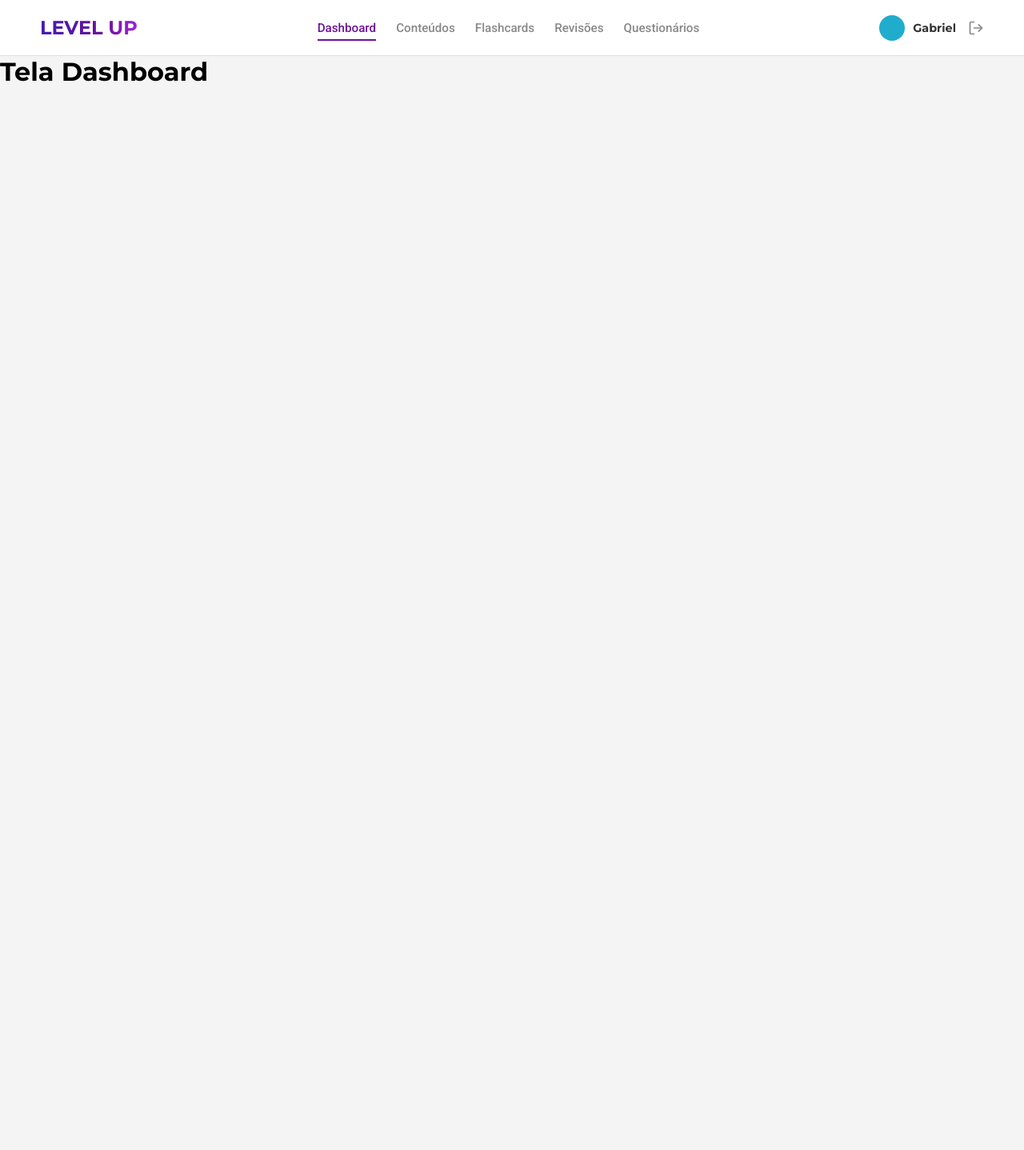
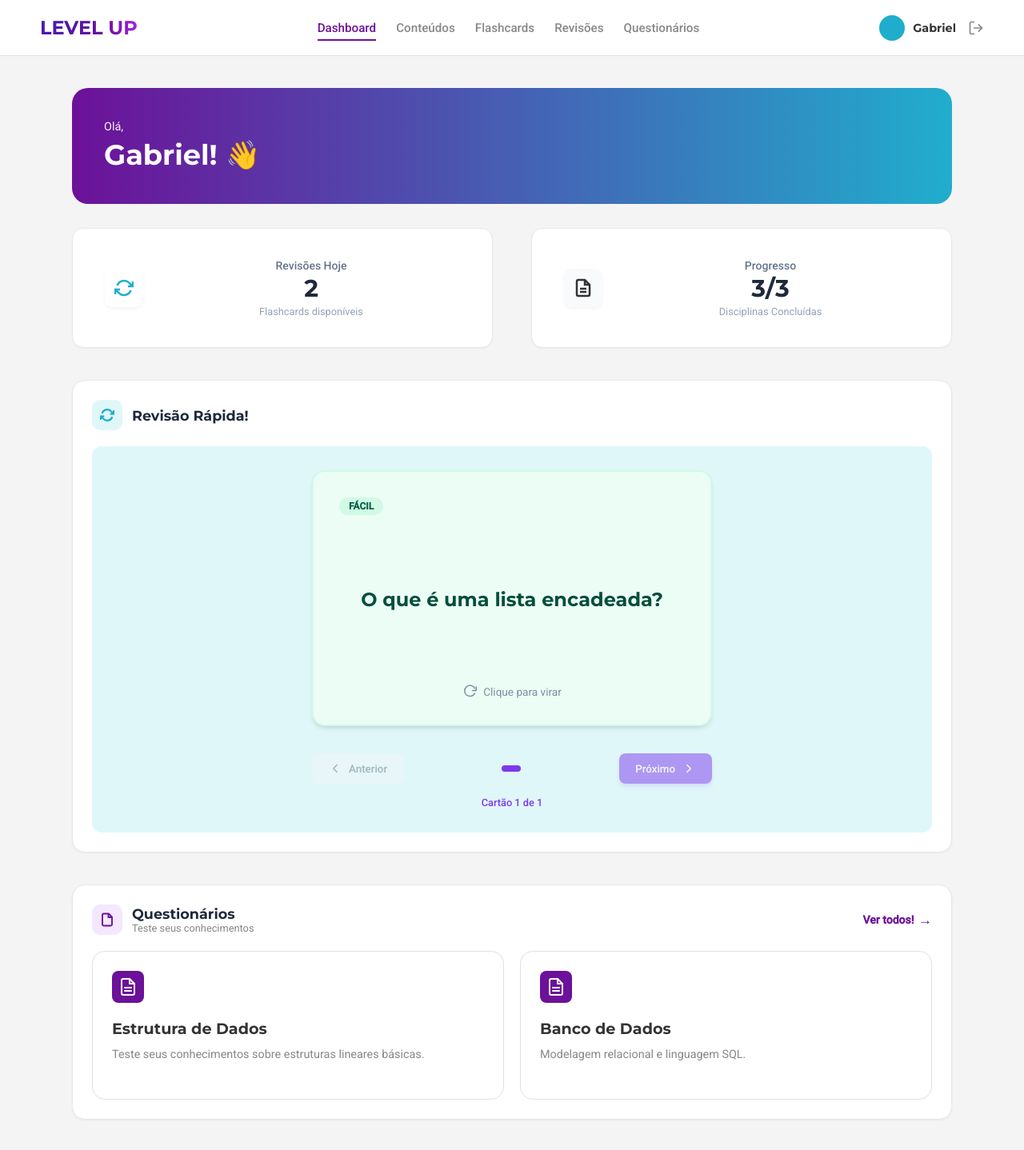
Before and after one commit to devmarina/projeto-level-up, a React (Vite) app: page /dashboard in a window 1280 px wide. Shown: the whole page at 80% size. Before the commit the page ends 800 px from the top, so only its background shows below. Built offline with nearby package versions, Linux system fonts and the light colour scheme.

Commit message:
Dashboard

```diff
--- /dev/null
+++ b/src/pages/Dashboard.css
@@ -0,0 +1,211 @@
+.dashboard-container {
+  padding: 40px 50px;
+  max-width: 1200px;
+  margin: 0 auto;
+}
+
+/* 1. Boas-Vindas */
+.welcome-banner {
+  background: linear-gradient(90deg, #6c1199 0%, #20adcd 100%);
+  border-radius: 20px;
+  padding: 40px;
+  color: white;
+  margin-bottom: 30px;
+}
+
+.welcome-banner p {
+  font-size: 0.9rem;
+  margin-bottom: 5px;
+  opacity: 0.95;
+}
+
+.welcome-banner h1 {
+  font-size: 2.2rem;
+  margin: 0;
+  font-weight: 700;
+}
+
+/* 2. Estatísticas */
+.dashboard-container .stats-grid {
+  display: grid;
+  grid-template-columns: repeat(2, minmax(0, 1fr));
+  gap: 48px; /* Increased horizontal spacing between the two stat cards */
+  margin-bottom: 40px;
+  max-width: 1200px; /* Allow cards to be wider */
+  margin-left: auto;
+  margin-right: auto;
+}
+
+.dashboard-container .stat-card {
+  background-color: #ffffff;
+  padding: 32px 40px; /* slightly larger padding to appear bigger */
+  border-radius: 14px;
+  display: flex;
+  align-items: center;
+  gap: 24px;
+  border: 1px solid #e5e7eb;
+  box-shadow: 0 1px 2px rgba(0, 0, 0, 0.04);
+  min-height: 150px; /* taller to feel more prominent */
+}
+
+.card-revisoes {
+  background-color: #d1f4f7;
+  border-color: #b8ecf3;
+}
+
+.card-progresso {
+  background-color: #ffffff;
+}
+
+/* O círculo branco do ícone */
+.stat-icon-circle {
+  width: 48px;
+  height: 48px;
+  background-color: white;
+  border-radius: 20%;
+  display: flex;
+  justify-content: center;
+  align-items: center;
+  flex-shrink: 0;
+  box-shadow: 0 2px 4px rgba(0, 0, 0, 0.05);
+}
+
+.stat-icon-circle.gray-bg {
+  background-color: #f8fafc;
+}
+
+/* Alinhamento do texto */
+.stat-info {
+  display: flex;
+  flex-direction: column;
+  align-items: center;
+  text-align: left;
+  flex-grow: 1;
+  gap: 2px;
+}
+
+.stat-title {
+  color: #64748b;
+  font-size: 0.875rem;
+  font-weight: 500;
+  margin: 0;
+}
+
+.stat-value {
+  font-size: 30px;
+  font-weight: 700;
+  color: #1e293b;
+  margin: 4px 0;
+  line-height: 1;
+}
+
+.stat-subtitle {
+  color: #94a3b8;
+  font-size: 0.8rem;
+  margin: 0;
+}
+
+/* 3. Revisão Rápida */
+.revisao-rapida-container {
+  margin-bottom: 40px;
+  background-color: white;
+  border-radius: 16px;
+  padding: 24px;
+  box-shadow: 0 1px 3px rgba(0, 0, 0, 0.05);
+  border: 1px solid #e5e7eb;
+}
+
+.section-header-dash {
+  display: flex;
+  justify-content: space-between;
+  align-items: center;
+  margin-bottom: 20px;
+}
+
+.title-with-icon {
+  display: flex;
+  align-items: center;
+  gap: 12px;
+}
+
+.title-with-icon h3 {
+  margin: 0;
+  font-size: 1.1rem;
+  font-weight: 700;
+  color: #1e293b;
+}
+
+.icon-box-cyan {
+  background: #e0f7f9;
+  padding: 10px;
+  border-radius: 10px;
+  display: flex;
+  align-items: center;
+  justify-content: center;
+}
+
+.icon-box-purple {
+  background: #f3e8ff;
+  padding: 10px;
+  border-radius: 10px;
+  display: flex;
+  align-items: center;
+  justify-content: center;
+}
+
+.dash-flashcard-wrapper {
+  background-color: #e0f7f9;
+  padding: 30px;
+  border-radius: 12px;
+}
+
+/* Ajuste para o FlashcardViewer não ocupar a tela toda no Dashboard */
+.dash-flashcard-wrapper .flashcard-outer-container {
+  border: none;
+  background: transparent;
+  padding: 0;
+}
+
+/* 4. Questionários */
+.questionarios-dash-section {
+  background-color: white;
+  border-radius: 16px;
+  padding: 24px;
+  box-shadow: 0 1px 3px rgba(0, 0, 0, 0.05);
+  border: 1px solid #e5e7eb;
+}
+
+.subtitle-small {
+  margin: 0;
+  font-size: 0.8rem;
+  color: #888;
+}
+
+.questionarios-grid-dash {
+  display: grid;
+  grid-template-columns: repeat(2, 1fr);
+  gap: 20px;
+}
+
+.ver-todos-link {
+  text-decoration: none;
+  color: #6c1199;
+  font-weight: 600;
+  font-size: 0.9rem;
+  display: flex;
+  align-items: center;
+  gap: 6px;
+  transition: opacity 0.2s;
+}
+
+.ver-todos-link:hover {
+  opacity: 0.8;
+}
+
+.arrow {
+  font-size: 1.1rem;
+}
+
+.m-0 {
+  margin: 0;
+}
--- a/src/pages/Dashboard.jsx
+++ b/src/pages/Dashboard.jsx
@@ -1,7 +1,132 @@
+import React, { useState } from "react";
+import { Link, useNavigate } from "react-router-dom";
+import FlashcardViewer from "../components/FlashcardViewer"; // Nome conforme seu export default
+import CardDisciplinaQuestionario from "../components/CardDisciplinaQuestionario";
+import "./Dashboard.css";
+
 export default function Dashboard() {
+  const navigate = useNavigate();
+
+  // Dados simulados (Back-end)
+  const [userStats] = useState({
+    nome: "Gabriel",
+    revisoesHoje: 2,
+    disciplinasConcluidas: 3,
+    totalDisciplinas: 3
+  });
+
+  // Estado para o Flashcard de Revisão Rápida
+  const [revisaoRapida] = useState({
+    pergunta: "O que é uma lista encadeada?",
+    resposta: "Uma lista encadeada é uma estrutura de dados linear onde cada elemento (nó) contém um valor e uma referência (link) para o próximo nó.",
+    dificuldade: "Fácil"
+  });
+
+  const questionariosSugeridos = [
+    { id: 1, nome: "Estrutura de Dados", descricao: "Teste seus conhecimentos sobre estruturas lineares básicas." },
+    { id: 2, nome: "Banco de Dados", descricao: "Modelagem relacional e linguagem SQL." }
+  ];
+
   return (
-    <div>
-      <h1>Tela Dashboard</h1>
+    <div className="dashboard-container">
+
+      {/* 1. Container de Boas-Vindas */}
+      <section className="welcome-banner">
+        <p>Olá,</p>
+        <h1>{userStats.nome}! 👋</h1>
+      </section>
+
+      {/* 2. Cards de Estatísticas */}
+
+      {/* 2. Cards de Estatísticas */}
+      <section className="stats-grid">
+        {/* Card 1 - Revisões Hoje */}
+        <div className="stat-card card-revisoes">
+          <div className="stat-icon-circle">
+            <svg width="24" height="24" viewBox="0 0 24 24" fill="none" stroke="#20adcd" strokeWidth="2.5">
+              <path d="M23 4v6h-6M1 20v-6h6M3.51 9a9 9 0 0 1 14.85-3.36L23 10M1 14l4.64 4.36A9 9 0 0 0 20.49 15" />
+            </svg>
+          </div>
+          <div className="stat-info">
+            <span className="stat-title">Revisões Hoje</span>
+            <h2 className="stat-value">{userStats.revisoesHoje}</h2>
+            <span className="stat-subtitle">Flashcards disponíveis</span>
+          </div>
+        </div>
+
+        {/* Card 2 - Progresso */}
+        <div className="stat-card card-progresso">
+          <div className="stat-icon-circle gray-bg">
+            <svg width="24" height="24" viewBox="0 0 24 24" fill="none" stroke="#333" strokeWidth="2.5">
+              <path d="M14 2H6a2 2 0 0 0-2 2v16a2 2 0 0 0 2 2h12a2 2 0 0 0 2-2V8z" />
+              <polyline points="14 2 14 8 20 8" />
+              <line x1="16" y1="13" x2="8" y2="13" />
+              <line x1="16" y1="17" x2="8" y2="17" />
+            </svg>
+          </div>
+          <div className="stat-info">
+            <span className="stat-title">Progresso</span>
+            <h2 className="stat-value">{userStats.disciplinasConcluidas}/{userStats.totalDisciplinas}</h2>
+            <span className="stat-subtitle">Disciplinas Concluídas</span>
+          </div>
+        </div>
+      </section>
+
+      {/* 3. Container de Revisão Rápida (Reutilizando FlashcardViewer) */}
+      <section className="revisao-rapida-container">
+        <div className="section-header-dash">
+          <div className="title-with-icon">
+            <div className="icon-box-cyan">
+               <svg width="18" height="18" viewBox="0 0 24 24" fill="none" stroke="#20adcd" strokeWidth="3">
+                 <path d="M23 4v6h-6M1 20v-6h6M3.51 9a9 9 0 0 1 14.85-3.36L23 10M1 14l4.64 4.36A9 9 0 0 0 20.49 15" />
+               </svg>
+            </div>
+            <h3>Revisão Rápida!</h3>
+          </div>
+        </div>
+
+        <div className="dash-flashcard-wrapper">
+          <FlashcardViewer
+            pergunta={revisaoRapida.pergunta}
+            resposta={revisaoRapida.resposta}
+            dificuldade={revisaoRapida.dificuldade}
+            cartaoAtual={1}
+            totalCartoes={1}
+            onAvaliar={(nivel) => console.log("Avaliação no Dash:", nivel)}
+          />
+        </div>
+      </section>
+
+      {/* 4. Container de Questionários (Reutilizando CardDisciplinaQuestionario) */}
+      <section className="questionarios-dash-section">
+        <div className="section-header-dash">
+          <div className="title-with-icon">
+            <div className="icon-box-purple">
+              <svg width="18" height="18" viewBox="0 0 24 24" fill="none" stroke="#6c1199" strokeWidth="2.5">
+                <path d="M14.5 2H6a2 2 0 0 0-2 2v16a2 2 0 0 0 2 2h12a2 2 0 0 0 2-2V7.5L14.5 2z" />
+                <polyline points="14 2 14 8 20 8" />
+              </svg>
+            </div>
+            <div>
+              <h3 className="m-0">Questionários</h3>
+              <p className="subtitle-small">Teste seus conhecimentos</p>
+            </div>
+          </div>
+          <Link to="/questionarios" className="ver-todos-link">Ver todos! <span className="arrow">→</span></Link>
+        </div>
+
+        <div className="questionarios-grid-dash">
+          {questionariosSugeridos.map(q => (
+            <CardDisciplinaQuestionario
+              key={q.id}
+              nome={q.nome}
+              descricao={q.descricao}
+              onClick={() => navigate(`/questionarios`)}
+            />
+          ))}
+        </div>
+      </section>
+
     </div>
   );
 }
```
Also changed, not shown: 1 other file (tests, documents, lock files or other folders).
